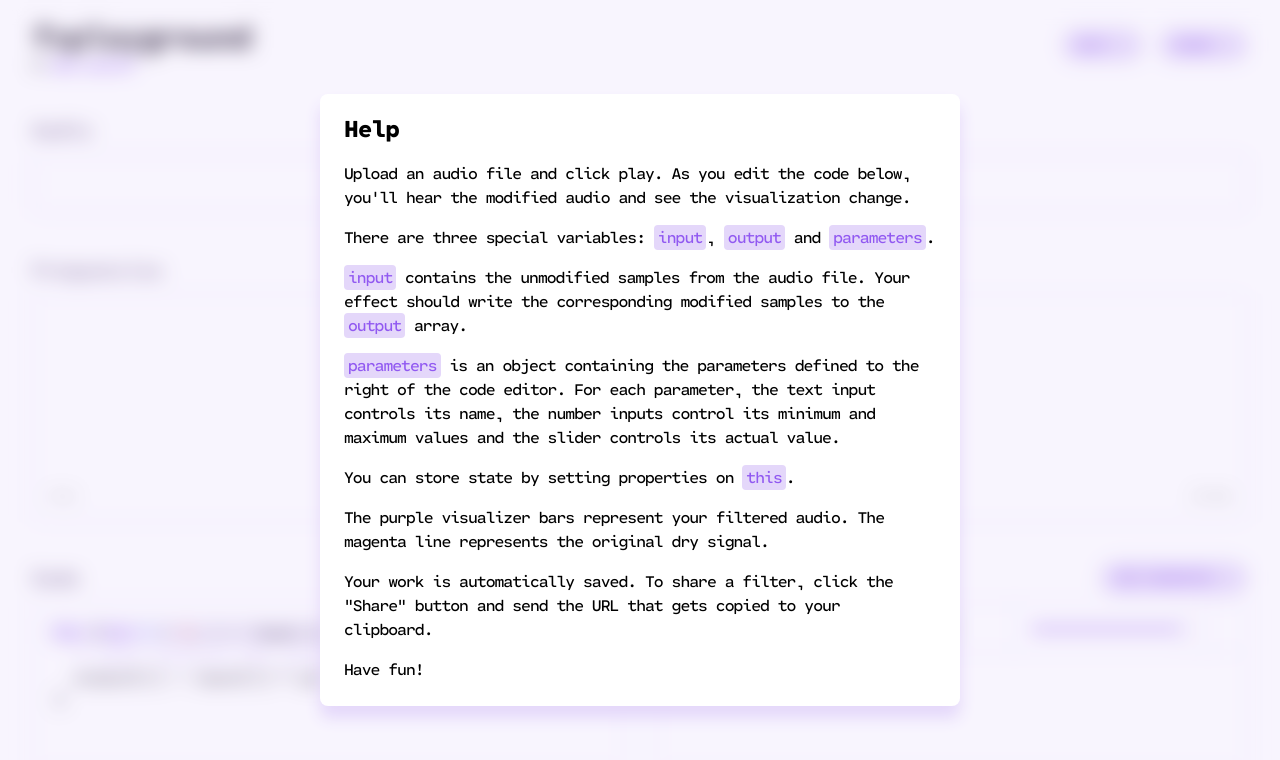
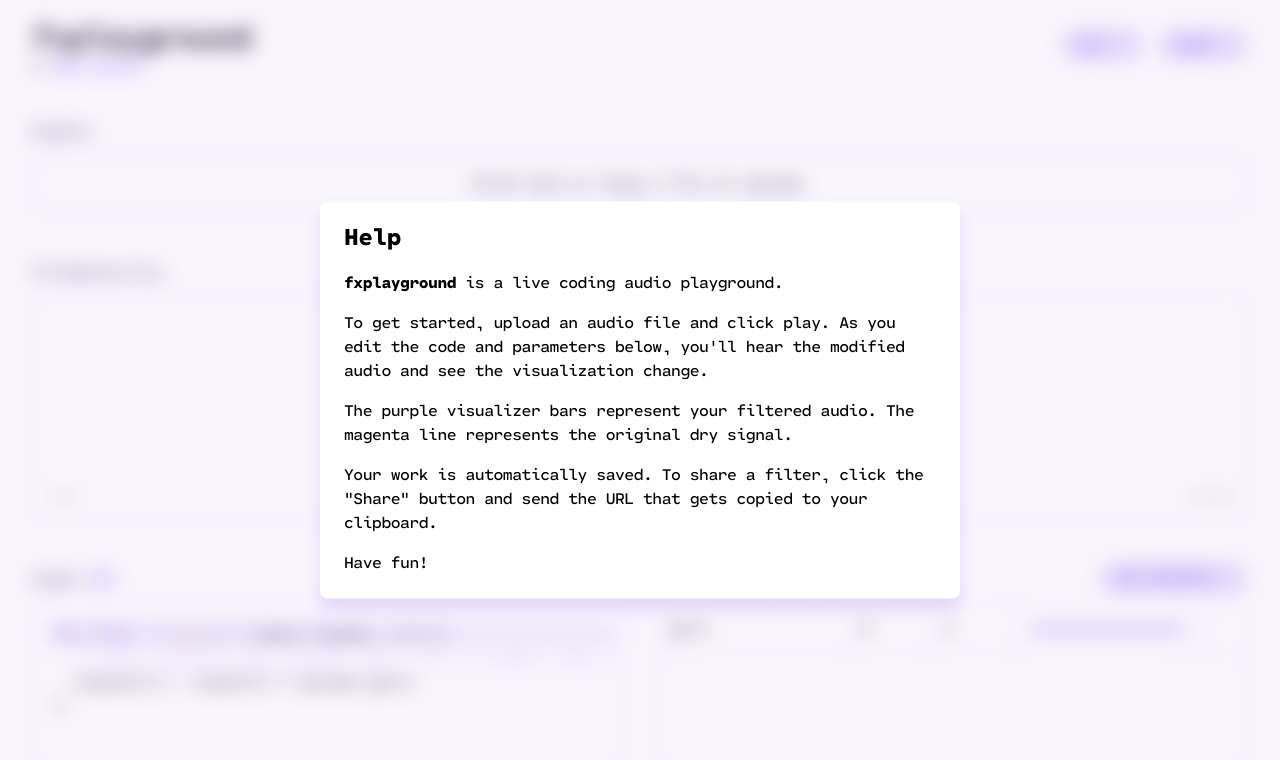
Before and after one commit to 3willows/fx, a SvelteKit app: page / in a window 1280 px wide. Both pictures are taken after a click on the button "HELP". Shown: the top 760 px of the page. Built offline with nearby package versions, Linux system fonts and the light colour scheme.

Commit message:
Improve aesthetics

```diff
--- a/src/app.html
+++ b/src/app.html
@@ -3,7 +3,31 @@
   <head>
     <meta charset="utf-8" />
     <link rel="icon" href="%sveltekit.assets%/favicon.png" />
-    <meta name="viewport" content="width=device-width" />
+    <!-- Global Metadata -->
+    <meta charset="utf-8" />
+    <meta name="viewport" content="width=device-width, initial-scale=1" />
+    <link rel="shortcut icon" href="/favicon.ico" />
+
+    <!-- Canonical URL -->
+    <link rel="canonical" href="%sveltekit.env.PUBLIC_URL%" />
+
+    <!-- Primary Meta Tags -->
+    <title>%sveltekit.env.PUBLIC_TITLE%</title>
+    <meta name="title" content="%sveltekit.env.PUBLIC_TITLE%" />
+    <meta name="description" content="%sveltekit.env.PUBLIC_DESCRIPTION%" />
+
+    <!-- Open Graph / Facebook -->
+    <meta property="og:type" content="website" />
+    <meta property="og:url" content="%sveltekit.env.PUBLIC_URL%" />
+    <meta property="og:title" content="%sveltekit.env.PUBLIC_TITLE%" />
+    <meta property="og:description" content="%sveltekit.env.PUBLIC_DESCRIPTION%" />
+
+    <!-- Twitter -->
+    <meta property="twitter:card" content="summary_large_image" />
+    <meta property="twitter:url" content="%sveltekit.env.PUBLIC_URL%" />
+    <meta property="twitter:title" content="%sveltekit.env.PUBLIC_TITLE%" />
+    <meta property="twitter:description" content="%sveltekit.env.PUBLIC_DESCRIPTION%" />
+
     %sveltekit.head%
   </head>
   <body>
--- a/src/components/Button.svelte
+++ b/src/components/Button.svelte
@@ -1,4 +1,8 @@
-<button on:click>
+<script lang="ts">
+  export let size: "sm" | "md" = "md";
+</script>
+
+<button on:click class:sm={size === "sm"} class:md={size === "md"}>
   <slot />
 </button>
 
@@ -6,9 +10,6 @@
   button {
     display: flex;
     align-items: center;
-    gap: 0.5rem;
-    padding: 0 1rem;
-    height: 2rem;
     border: none;
     font-size: var(--text-sm);
     font-weight: bold;
@@ -17,6 +18,19 @@
     border-radius: 2rem;
     color: var(--color-primary);
     background-color: var(--color-border);
+    transition: background-color 0.25s ease;
+  }
+
+  button.sm {
+    gap: 0.5rem;
+    height: 1.5rem;
+    padding: 0 0.5rem;
+  }
+
+  button.md {
+    gap: 0.5rem;
+    padding: 0 1rem;
+    height: 2rem;
   }
 
   button:hover {
--- a/src/components/Editor.svelte
+++ b/src/components/Editor.svelte
@@ -53,6 +53,7 @@
   .editor :global(.cm-scroller) {
     overflow: auto;
     font-family: var(--font-code);
+    line-height: 1.5;
     letter-spacing: 0;
     padding: 1rem;
   }
@@ -93,4 +94,9 @@
     background-color: var(--color-border-hover);
     color: var(--color-text-primary);
   }
+
+  .editor :global(::selection) {
+    background-color: unset;
+    color: unset;
+  }
 </style>
--- /dev/null
+++ b/src/components/Meta.svelte
@@ -0,0 +1,39 @@
+<script lang="ts">
+  export let title: string;
+  export let description: string;
+  export let url: string;
+  export let image: string;
+</script>
+
+<svelte:head>
+  <!-- Global Metadata -->
+  <meta charset="utf-8" />
+  <meta name="viewport" content="width=device-width" />
+  <link rel="shortcut icon" href="/favicon.ico" />
+
+  <!-- Canonical URL -->
+  <link rel="canonical" href={url} />
+
+  <!-- Primary Meta Tags -->
+  <title>{title}</title>
+  <meta name="title" content={title} />
+  <meta name="description" content={description} />
+
+  <!-- Open Graph / Facebook -->
+  <meta property="og:type" content="website" />
+  <meta property="og:url" content={url} />
+  <meta property="og:title" content={title} />
+  <meta property="og:description" content={description} />
+  {#if image}
+    <meta property="og:image" content={image} />
+  {/if}
+
+  <!-- Twitter -->
+  <meta property="twitter:card" content="summary_large_image" />
+  <meta property="twitter:url" content={url} />
+  <meta property="twitter:title" content={title} />
+  <meta property="twitter:description" content={description} />
+  {#if image}
+    <meta property="twitter:image" content={image} />
+  {/if}
+</svelte:head>
--- a/src/components/Modal.svelte
+++ b/src/components/Modal.svelte
@@ -65,5 +65,11 @@
     border: none;
     background-color: transparent;
     cursor: pointer;
+    color: var(--color-border-hover);
+    transition: color 0.25s ease;
+  }
+
+  .close:hover {
+    color: var(--color-text);
   }
 </style>
--- a/src/components/Panel.svelte
+++ b/src/components/Panel.svelte
@@ -5,7 +5,12 @@
 <section class="wrapper">
   <header class="header">
     <h2 class="title">{title}</h2>
-    <slot name="actions" />
+    <slot name="help" />
+    {#if $$slots.actions}
+      <div class="actions">
+        <slot name="actions" />
+      </div>
+    {/if}
   </header>
   <slot />
 </section>
@@ -22,7 +27,8 @@
 
   .header {
     display: flex;
-    justify-content: space-between;
+    align-items: center;
+    gap: 0.5rem;
     padding: 0.5rem 0;
     height: 3rem;
     color: var(--color-text-secondary);
@@ -33,4 +39,8 @@
     letter-spacing: -0.05ch;
     font-weight: bold;
   }
+
+  .actions {
+    margin-left: auto;
+  }
 </style>
--- a/src/components/Parameters.svelte
+++ b/src/components/Parameters.svelte
@@ -3,13 +3,13 @@
   import Range from "$components/Range.svelte";
   import Icon from "./Icon.svelte";
 
-  export let parameters: Parameter[] = [];
+  export let params: Parameter[] = [];
 </script>
 
 <div class="wrapper">
   <table>
     <tbody>
-      {#each parameters as parameter, idx}
+      {#each params as parameter, idx}
         <tr>
           <td class="wide">
             <input class="input" bind:value={parameter.name} placeholder="Parameter name" />
@@ -24,7 +24,7 @@
             <Range bind:value={parameter.defaultValue} min={parameter.minValue} max={parameter.maxValue} />
           </td>
           <td class="button">
-            <button class="remove" on:click={() => (parameters = parameters.filter((_, i) => i !== idx))}>
+            <button class="remove" on:click={() => (params = params.filter((_, i) => i !== idx))}>
               <Icon name="remove" width={12} height={12} />
             </button>
           </td>
--- a/src/lib/Audio.ts
+++ b/src/lib/Audio.ts
@@ -46,7 +46,7 @@
   }
 
   // param(key: string, value: number) {
-  //   this.#worklet?.parameters.get(key)?.setValueAtTime(value, 0);
+  //   this.#worklet?.params.get(key)?.setValueAtTime(value, 0);
   // }
 
   graphs() {
@@ -96,7 +96,7 @@
         Object.defineProperties(this, { process: { value: this.process }, run: { value: this.run } });
       }
 
-      process(inputs, outputs, parameters) {
+      process(inputs, outputs, params) {
         const inputChannels = inputs[0];
         const outputChannels = outputs[0];
 
@@ -106,7 +106,7 @@
 
           const params = new Proxy({}, {
             get(target, prop) {
-              return parameters[prop]?.[0] || 0;
+              return params[prop]?.[0] || 0;
             }
           });
 
@@ -120,7 +120,7 @@
         return this.keepalive;
       }
 
-      run(input, output, parameters) {
+      run(input, output, params) {
         ${code}
       }
 
@@ -136,5 +136,5 @@
   const url = URL.createObjectURL(file.slice(0, file.size, "application/javascript"));
   await ctx.audioWorklet.addModule(url);
   URL.revokeObjectURL(url);
-  return new AudioWorkletNode(ctx, "" + name);
+  return new AudioWorkletNode(ctx, name);
 }
--- a/src/lib/filter.ts
+++ b/src/lib/filter.ts
@@ -5,7 +5,7 @@
 const DEFAULT_CODE = `
 for (let i = 0; i < input.length; i++) {
   // gain controls the volume! don't set it higher than 1
-  output[i] = input[i] * parameters.gain;
+  output[i] = input[i] * params.gain;
 }
 `.trim();
 
--- a/src/routes/+page.svelte
+++ b/src/routes/+page.svelte
@@ -5,6 +5,7 @@
   import Panel from "$components/Panel.svelte";
   import Visualizer from "$components/Visualizer.svelte";
   import Icon from "$components/Icon.svelte";
+  import Meta from "$components/Meta.svelte";
 
   import Audio from "$lib/Audio";
   import { code, params } from "$lib/filter";
@@ -47,10 +48,17 @@
   let el: HTMLAudioElement;
   $: audio.el = el;
 
-  let openHelp: () => void;
+  let openGeneralHelp: () => void;
+  let openCodeHelp: () => void;
+  let openParametersHelp: () => void;
 </script>
 
-<title>FX Playground</title>
+<Meta
+  title="fxplayground"
+  description="fxplayground is a live coding audio playground."
+  url="https://fxplayground.pages.dev"
+  image=""
+/>
 
 <div class="wrapper">
   <header class="header">
@@ -58,8 +66,10 @@
     <span class="byline">by <a class="author" href="https://jakelazaroff.com">Jake Lazaroff</a></span>
 
     <div class="actions">
-      <Button on:click={openHelp}><span>Help</span><Icon name="help" width={12} height={12} /></Button>
-      <Button on:click={share}><span>Share</span><Icon name="share" width={12} height={12} /></Button>
+      <Button on:click={openGeneralHelp}>
+        <span class="label">Help</span><Icon name="help" width={12} height={12} />
+      </Button>
+      <Button on:click={share}><span class="label">Share</span><Icon name="share" width={12} height={12} /></Button>
     </div>
   </header>
 
@@ -84,10 +94,16 @@
   </Panel>
 
   <Panel title="Code" --area="code">
+    <Button slot="help" size="sm" on:click={openCodeHelp}>
+      <Icon name="help" width={12} height={12} />
+    </Button>
     <Editor bind:value={$code} />
   </Panel>
 
   <Panel title="Parameters" --area="params">
+    <Button slot="help" size="sm" on:click={openParametersHelp}>
+      <Icon name="help" width={12} height={12} />
+    </Button>
     <Button
       slot="actions"
       on:click={() => {
@@ -97,17 +113,28 @@
       <span>Add parameter</span>
       <Icon name="add" width={12} height={12} />
     </Button>
-    <Parameters bind:parameters={$params} />
+    <Parameters bind:params={$params} />
   </Panel>
 </div>
 
-<Modal title="Help" bind:show={openHelp}>
+<Modal title="Help" bind:show={openGeneralHelp}>
+  <p><strong>fxplayground</strong> is a live coding audio playground.</p>
   <p>
-    Upload an audio file and click play. As you edit the code below, you'll hear the modified audio and see the
-    visualization change.
+    To get started, upload an audio file and click play. As you edit the code and parameters below, you'll hear the
+    modified audio and see the visualization change.
   </p>
+  <p>The purple visualizer bars represent your filtered audio. The magenta line represents the original dry signal.</p>
   <p>
-    There are three special variables: <code>input</code>, <code>output</code> and <code>parameters</code>.
+    Your work is automatically saved. To share a filter, click the "Share" button and send the URL that gets copied to
+    your clipboard.
+  </p>
+  <p>Have fun!</p>
+</Modal>
+
+<Modal title="Code" bind:show={openCodeHelp}>
+  <p>
+    There are four special variables: <code>input</code>, <code>output</code>, <code>params</code> and
+    <code>sampleRate</code>.
   </p>
   <p>
     <code>input</code>
@@ -115,17 +142,22 @@
     <code>output</code> array.
   </p>
   <p>
-    <code>parameters</code> is an object containing the parameters defined to the right of the code editor. For each parameter,
-    the text input controls its name, the number inputs control its minimum and maximum values and the slider controls its
-    actual value.
+    <code>params</code> is an object containing the current value of each parameter defined to the right of the code editor.
   </p>
+  <p><code>sampleRate</code> contains the sample rate measured in hertz for a single channel.</p>
   <p>You can store state by setting properties on <code>this</code>.</p>
-  <p>The purple visualizer bars represent your filtered audio. The magenta line represents the original dry signal.</p>
+</Modal>
+
+<Modal title="Parameters" bind:show={openParametersHelp}>
+  <p>Parameters let you experiment with your effect in real time.</p>
   <p>
-    Your work is automatically saved. To share a filter, click the "Share" button and send the URL that gets copied to
-    your clipboard.
+    The first column of the table is the parameter's name. The second and third columns are the minimum and maximum
+    values. The slider controls the actual value seen by your code.
   </p>
-  <p>Have fun!</p>
+  <p>
+    You can access parameters from your code by using the parameter's name as a key on the <code>params</code> object.
+    For example, to access the "gain" parameter, you'd write <code>params.gain</code>.
+  </p>
 </Modal>
 
 <style>
@@ -177,4 +209,14 @@
     align-items: center;
     gap: 1rem;
   }
+
+  .label {
+    display: none;
+  }
+
+  @media (min-width: 540px) {
+    .label {
+      display: block;
+    }
+  }
 </style>
--- a/src/styles/style.css
+++ b/src/styles/style.css
@@ -25,7 +25,7 @@
 
 html {
   font-family: var(--font-code);
-  letter-spacing: -0.1ch;
+  letter-spacing: -0.05ch;
 }
 
 body {
```
Also changed, not shown: lowpass.js (+16 -17 lines), 1 other file (tests, documents, lock files or other folders).
